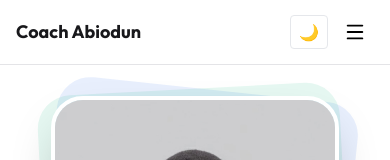
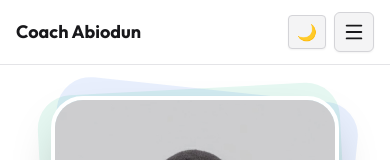
Before and after one commit to Abiodun001-world/abiodun-tennis-portfolio, a React (Vite) app: page / in a window 390 px wide. Shown: the top 160 px of the page. Built offline with nearby package versions, Linux system fonts and the light colour scheme.

Commit message:
Fix: instagram broken link, readjustment of hamburger menu, and the prev button

```diff
--- a/components/Navbar.tsx
+++ b/components/Navbar.tsx
@@ -53,7 +53,7 @@ const Navbar: React.FC<NavbarProps> = ({
         <div className="flex items-center gap-2 md:hidden">
           <button
             onClick={toggleTheme}
-            className="px-2 py-1 rounded border"
+            className="px-2 py-1 rounded border border-zinc-300 bg-zinc-100 text-zinc-900 shadow-sm transition hover:bg-zinc-200 dark:border-zinc-700 dark:bg-zinc-800 dark:text-white dark:hover:bg-zinc-700"
           >
             {darkMode ? '☀️' : '🌙'}
           </button>
@@ -62,7 +62,8 @@ const Navbar: React.FC<NavbarProps> = ({
             onClick={() =>
               setMobileMenuOpen(!mobileMenuOpen)
             }
-            className="p-2"
+            className="p-2 rounded-md border border-zinc-300 bg-zinc-100 text-zinc-900 shadow-sm transition hover:bg-zinc-200 dark:border-zinc-700 dark:bg-zinc-800 dark:text-white dark:hover:bg-zinc-700"
+            aria-label={mobileMenuOpen ? 'Close menu' : 'Open menu'}
           >
             {mobileMenuOpen ? (
               <X size={22} />
--- a/components/Testimonials.tsx
+++ b/components/Testimonials.tsx
@@ -57,7 +57,7 @@ const Testimonials: React.FC = () => {
         <div className="flex justify-center gap-6 mt-8">
           <button
             onClick={prev}
-            className="px-4 py-2 rounded-lg bg-zinc-200 dark:bg-zinc-800"
+            className="px-4 py-2 rounded-lg border border-zinc-300 bg-zinc-100 text-zinc-900 shadow-sm transition hover:bg-zinc-200 dark:border-zinc-700 dark:bg-zinc-800 dark:text-white dark:hover:bg-zinc-700"
           >
             Prev
           </button>
--- a/constants.ts
+++ b/constants.ts
@@ -16,7 +16,7 @@ export const SOCIAL_LINKS: SocialLink[] = [
   },
   {
     platform: "Instagram",
-    url: "https://instagram.com/_abiodunadekunle",
+    url: "https://instagram.com/coachabioduntennis",
     icon: Instagram
   },
   {
```
